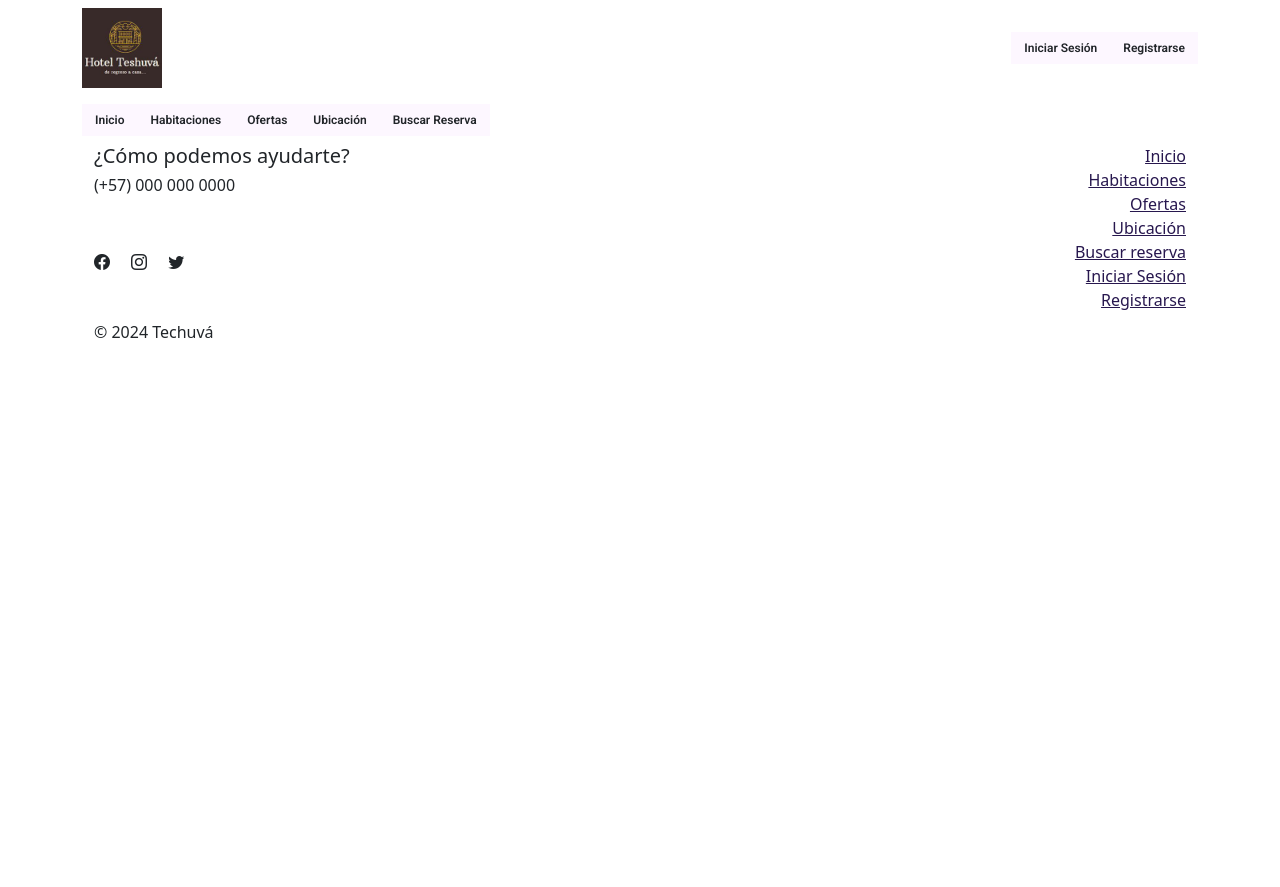
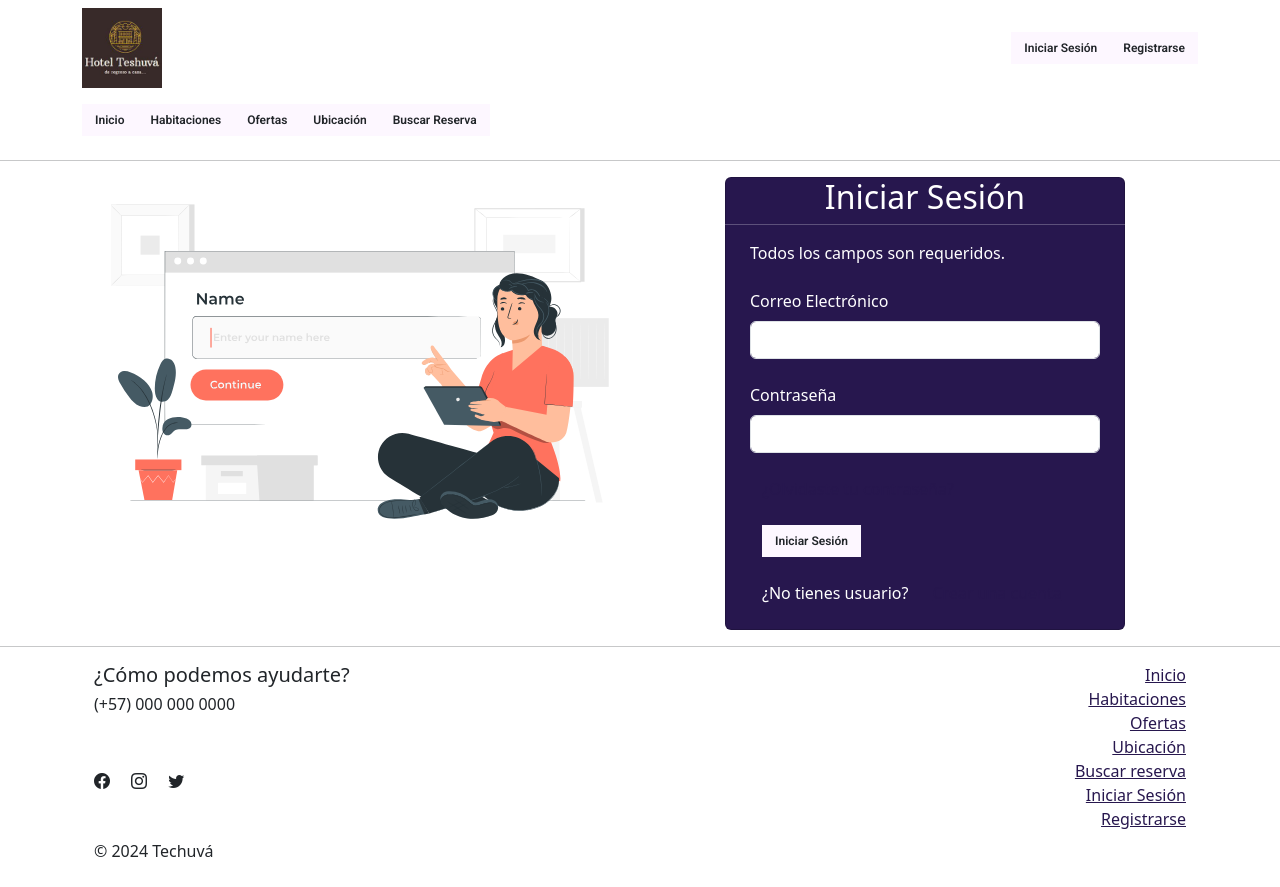
Before and after one commit to Jimena674/hotel-teshuva-deploy-test, a React (Vite) app: page /signin in a window 1280 px wide. Before the commit the page ends 800 px from the top, so only its background shows below. Built offline with nearby package versions, Linux system fonts and the light colour scheme.

Commit message:
Se crea SignIn

```diff
--- a/src/styles/main.scss
+++ b/src/styles/main.scss
@@ -1,4 +1,5 @@
-@import "_custom.scss"; // Importa tus variables personalizadas
+// Importar variables personalizadas
+@import "_custom.scss";
 
 .navbar-btn {
   background-color: $surface-bright;
--- a/src/webpage/pages/Home.jsx
+++ b/src/webpage/pages/Home.jsx
@@ -2,7 +2,6 @@ import Navbar from "../components/Navbar";
 import Footer from "../components/Footer";
 import BookingForm from "../components/BookingForm";
 import CardITDB from "../components/CardITDB";
-import CardITB from "../components/CardITB";
 
 export default function Home() {
   return (
--- a/src/webpage/pages/SignIn.jsx
+++ b/src/webpage/pages/SignIn.jsx
@@ -1,10 +1,79 @@
 import Navbar from "../components/Navbar";
 import Footer from "../components/Footer";
+import Button from "../components/Button";
+import { Link } from "react-router-dom";
 
 export default function SingIn() {
   return (
     <>
       <Navbar />
+      <hr />
+      <main className="container">
+        <div className="row justify-content-center">
+          <div className="col">
+            <img src="/images/signup-storyset.svg" alt="" />
+          </div>
+          <div className="col d-flex justify-content-center align-items-center">
+            {/*Card que contiene el formulario para iniciar sesión.*/}
+            <div style={{ width: "400px" }} className="card text-bg-primary">
+              <div className=" row align-items-center">
+                <h2 className="text-center">Iniciar Sesión</h2>
+                <hr />
+              </div>
+              <div className="row mx-4">
+                <span className="p-0">Todos los campos son requeridos.</span>
+              </div>
+              <div className="row mt-4 mx-4">
+                <label htmlFor="" className="form-label p-0">
+                  Correo Electrónico
+                </label>
+                <input
+                  type="email"
+                  className="form-control"
+                  id=""
+                  required=""
+                />
+              </div>
+              <div className="row mt-4 mx-4">
+                <label htmlFor="" className="form-label p-0">
+                  Contraseña
+                </label>
+                <input
+                  type="password"
+                  className="form-control"
+                  id=""
+                  required=""
+                />
+              </div>
+              <div className="row mx-4 mt-4">
+                <Link to="/">
+                  <span className="p-0 ">¿Olvidaste tu contraseña?</span>
+                </Link>
+              </div>
+              <div className="row mx-4 mt-4">
+                <Link to="/">
+                  <Button
+                    name="Iniciar Sesión"
+                    btnCustom="navbar-btn"
+                    btnText="label-medium"
+                  />
+                </Link>
+              </div>
+              <div className="row mx-4 my-4">
+                <div className="col-auto">
+                  <span className="p-0 ">¿No tienes usuario?</span>
+                </div>
+                <div className="col-auto">
+                  <Link to="/signup">
+                    <span className="p-0">Crear una cuenta</span>
+                  </Link>
+                </div>
+              </div>
+            </div>
+          </div>
+        </div>
+      </main>
+      <hr />
       <Footer />
     </>
   );
```
Also changed, not shown: public/images/signup-storyset.svg (added).
